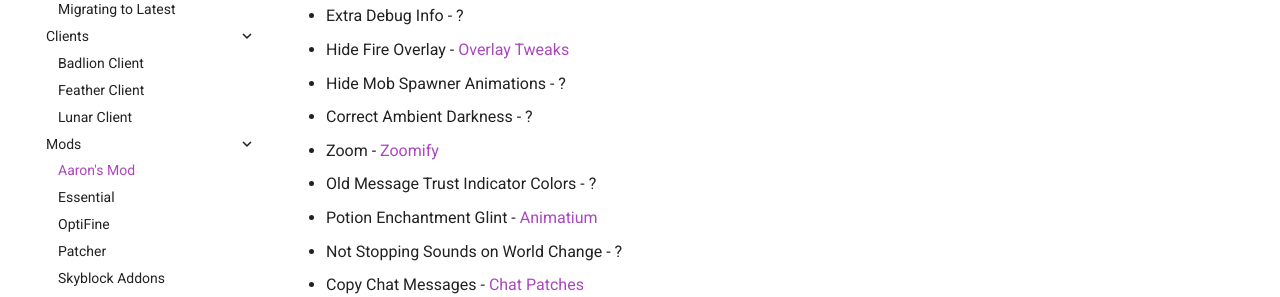
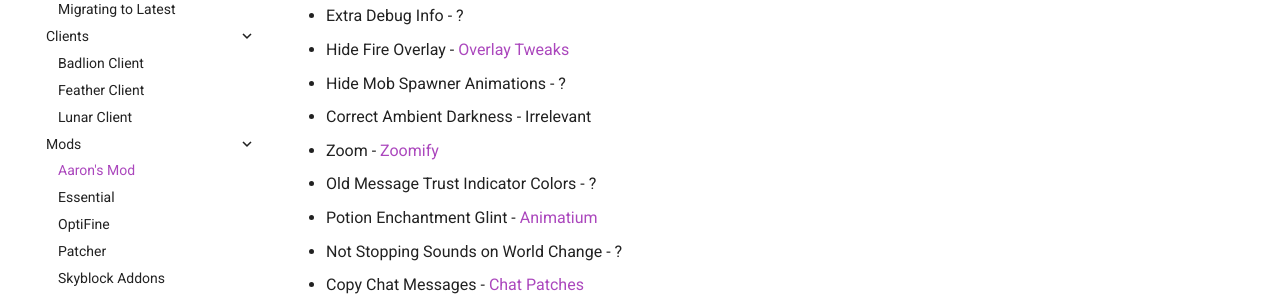
Before and after one commit to MicrocontrollersDev/Alternatives, an MkDocs documentation site: the page built from docs/latest/aaronsmod.md, in a window 1280 px wide and 900 px high, scrolled down 364 px. Shown: the part 153-450 px from the top of the window. Built offline with MkDocs 1.6.1 and Material for MkDocs 9.7.7, drawn with Linux system fonts in a browser that asks for light colours; comment, search, counter and statistics services are not loaded.

Commit message:
tnttime to tntime and i dont think correct ambient darkness is a thing on modern

```diff
--- a/docs/latest/aaronsmod.md
+++ b/docs/latest/aaronsmod.md
@@ -12,7 +12,7 @@
 * Extra Debug Info - ?
 * Hide Fire Overlay - [Overlay Tweaks](https://modrinth.com/mod/overlaytweaks)
 * Hide Mob Spawner Animations - ?
-* Correct Ambient Darkness - ?
+* Correct Ambient Darkness - Irrelevant
 * Zoom - [Zoomify](https://modrinth.com/mod/zoomify)
 * Old Message Trust Indicator Colors - ?
 * Potion Enchantment Glint - [Animatium](https://modrinth.com/mod/animatium)
```
Also changed, not shown: docs/latest/lunar.md (+1 -1 lines).
